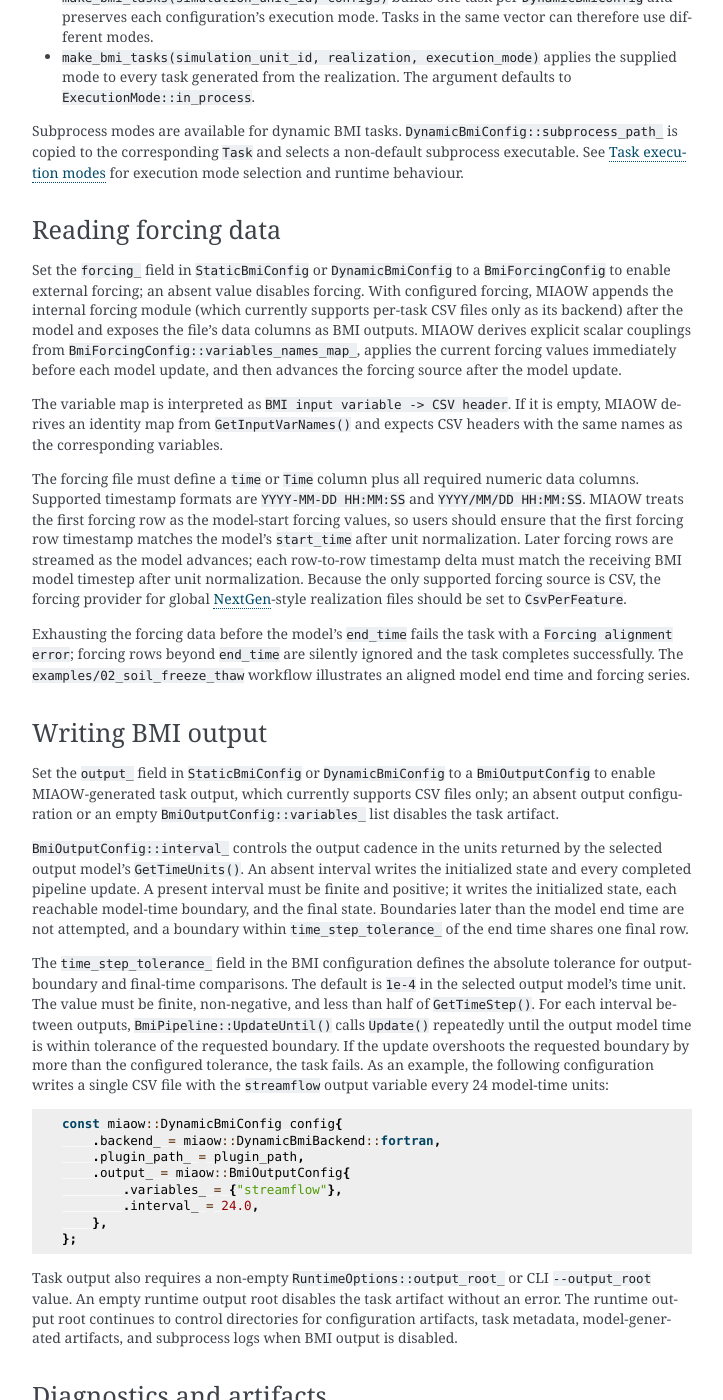
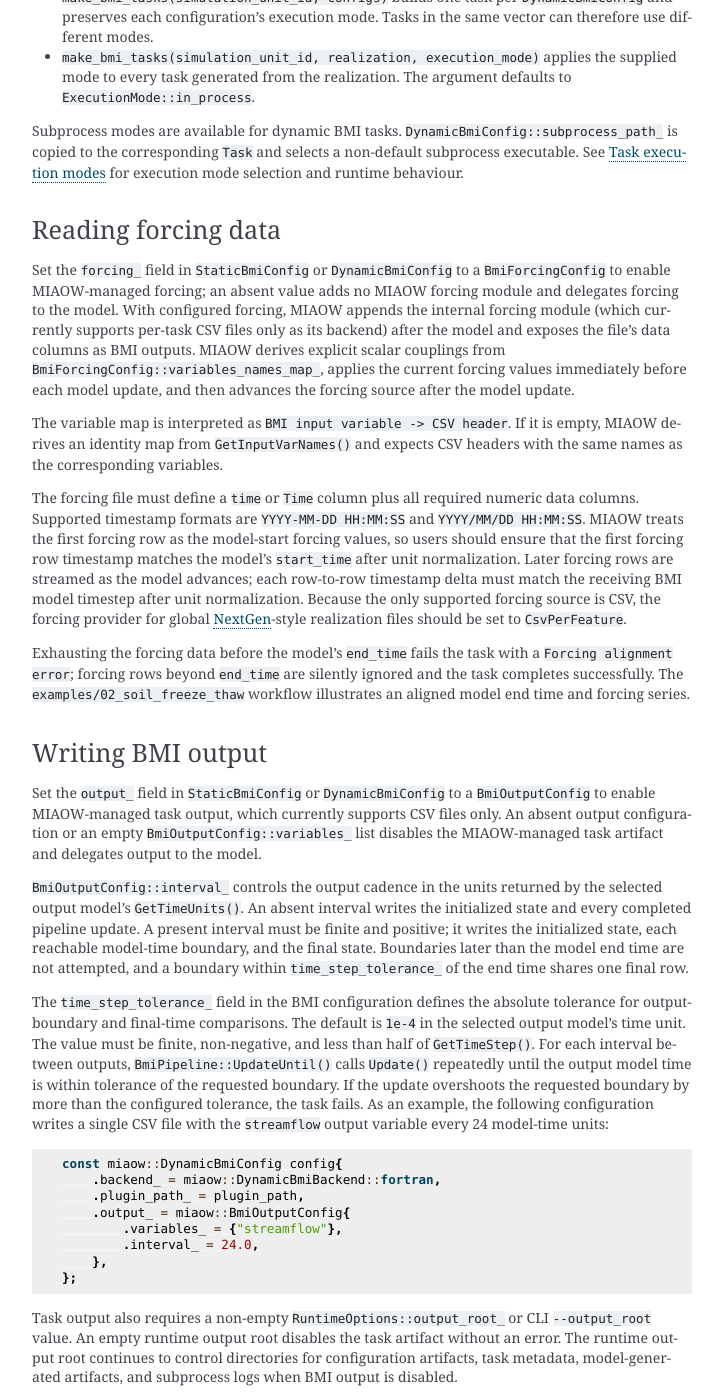
Before and after one commit to uofs-simlab/miaow-framework, a Sphinx documentation site: the page built from docs/bmi.rst, in a window 1280 px wide and 1400 px high, scrolled down 2120 px. Shown: the whole window, without its empty margins (388-1111 px from the left). Built offline with Sphinx 7.4.7, drawn with Linux system fonts in a browser that asks for light colours; the version number could not be read and is left out.

Commit message:
clarify model-managed vs. miaow-managed i/o

```diff
--- a/docs/bmi.rst
+++ b/docs/bmi.rst
@@ -95,7 +95,7 @@ Subprocess modes are available for dynamic BMI tasks. ``DynamicBmiConfig::subpro
 Reading forcing data
 --------------------
 
-Set the ``forcing_`` field in ``StaticBmiConfig`` or ``DynamicBmiConfig`` to a ``BmiForcingConfig`` to enable external forcing; an absent value disables forcing. With configured forcing, MIAOW appends the internal forcing module (which currently supports per-task CSV files only as its backend) after the model and exposes the file's data columns as BMI outputs. MIAOW derives explicit scalar couplings from ``BmiForcingConfig::variables_names_map_``, applies the current forcing values immediately before each model update, and then advances the forcing source after the model update.
+Set the ``forcing_`` field in ``StaticBmiConfig`` or ``DynamicBmiConfig`` to a ``BmiForcingConfig`` to enable MIAOW-managed forcing; an absent value adds no MIAOW forcing module and delegates forcing to the model. With configured forcing, MIAOW appends the internal forcing module (which currently supports per-task CSV files only as its backend) after the model and exposes the file's data columns as BMI outputs. MIAOW derives explicit scalar couplings from ``BmiForcingConfig::variables_names_map_``, applies the current forcing values immediately before each model update, and then advances the forcing source after the model update.
 
 The variable map is interpreted as ``BMI input variable -> CSV header``. If it is empty, MIAOW derives an identity map from ``GetInputVarNames()`` and expects CSV headers with the same names as the corresponding variables.
 
@@ -106,7 +106,7 @@ Exhausting the forcing data before the model's ``end_time`` fails the task with
 Writing BMI output
 ------------------
 
-Set the ``output_`` field in ``StaticBmiConfig`` or ``DynamicBmiConfig`` to a ``BmiOutputConfig`` to enable MIAOW-generated task output, which currently supports CSV files only; an absent output configuration or an empty ``BmiOutputConfig::variables_`` list disables the task artifact.
+Set the ``output_`` field in ``StaticBmiConfig`` or ``DynamicBmiConfig`` to a ``BmiOutputConfig`` to enable MIAOW-managed task output, which currently supports CSV files only. An absent output configuration or an empty ``BmiOutputConfig::variables_`` list disables the MIAOW-managed task artifact and delegates output to the model.
 
 ``BmiOutputConfig::interval_`` controls the output cadence in the units returned by the selected output model's ``GetTimeUnits()``. An absent interval writes the initialized state and every completed pipeline update. A present interval must be finite and positive; it writes the initialized state, each reachable model-time boundary, and the final state. Boundaries later than the model end time are not attempted, and a boundary within ``time_step_tolerance_`` of the end time shares one final row.
 
```
Also changed, not shown: 1 other file.
